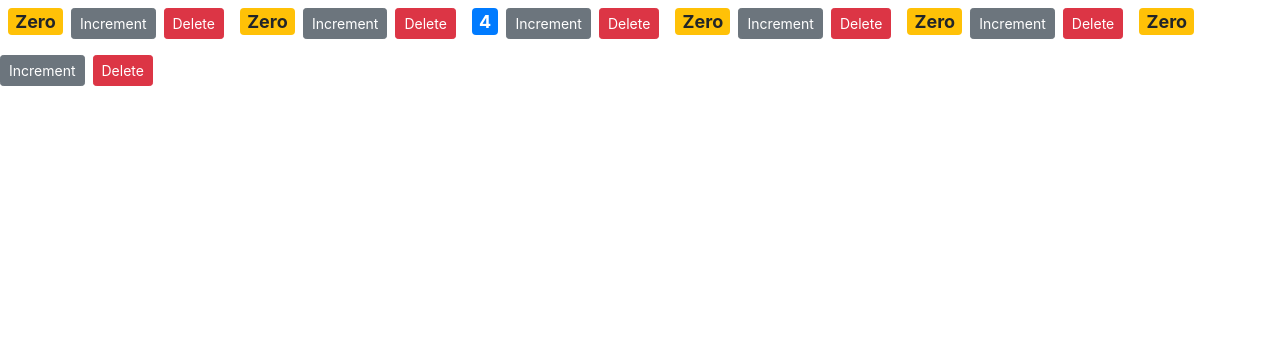
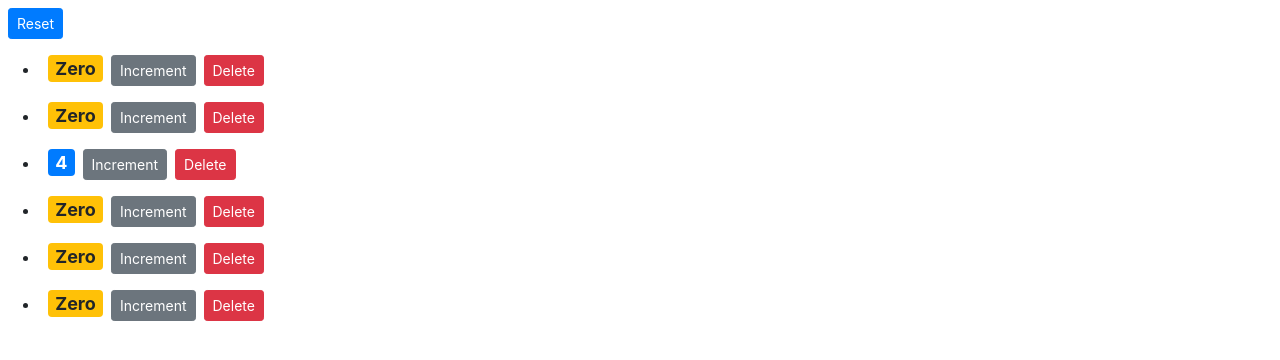
Before and after one commit to marcusbey/react-shoping-module, a React (Create React App) app: page / in a window 1280 px wide. Shown: the top 360 px of the page. Built offline with nearby package versions, Linux system fonts and the light colour scheme.

Commit message:
ading delete button

```diff
--- a/src/components/counter.jsx
+++ b/src/components/counter.jsx
@@ -2,7 +2,7 @@
 
 class Counter extends Component {
     state = {
-        value: this.props.value,
+        value: this.props.counter.value,
     };
 
     handleIncrement = () => {
@@ -13,7 +13,7 @@
         console.log(this.props);
         return (
             <React.Fragment>
-
+                <li>
                 <span style={{ fontSize: 18, }} className={this.getBadgeClasses()}>{this.formatCount()} </span>
                 <button
                     onClick={this.handleIncrement}
@@ -21,7 +21,9 @@
                     >
                         Increment
                 </button>
-                <button className="btn btn-danger btn-sm m-2">Delete</button>
+                <button onClick={() => this.props.onDelete(this.props.counter.id)}
+                        className="btn btn-danger btn-sm m-2">Delete</button>
+                </li>
             </React.Fragment>
             );
     }
--- a/src/components/counters.jsx
+++ b/src/components/counters.jsx
@@ -13,13 +13,36 @@
 
         ]
     };
+
+    handleDelete = (counterId) => {
+        console.log('Event Handler Called', counterId);
+        const counters = this.state.counters.filter(c => c.id !== counterId);
+        this.setState({ counters: counters })
+    };
+    hendleReset = () => {
+        const counters = this.state.counters.map( c=> {
+            c.value = 0;
+            return c;
+        });
+        this.setState({ counters });
+    };
+
     render() {
         console.log(this.props);
         return (
             <div>
+                <button
+                    className="btn btn-primary btn-sm m-2"
+                    onClick={this.handleReset}> Reset
+                </button>
+                <ul>
                 { this.state.counters.map(counter =>
-                    <Counter key={counter.id} value={counter.value} id={counter.id} />
+                    <Counter key={counter.id}
+                             onDelete = {this.handleDelete}
+                             counter={counter}
+                             />
             )}
+                </ul>
             </div>
          );
     }
```
